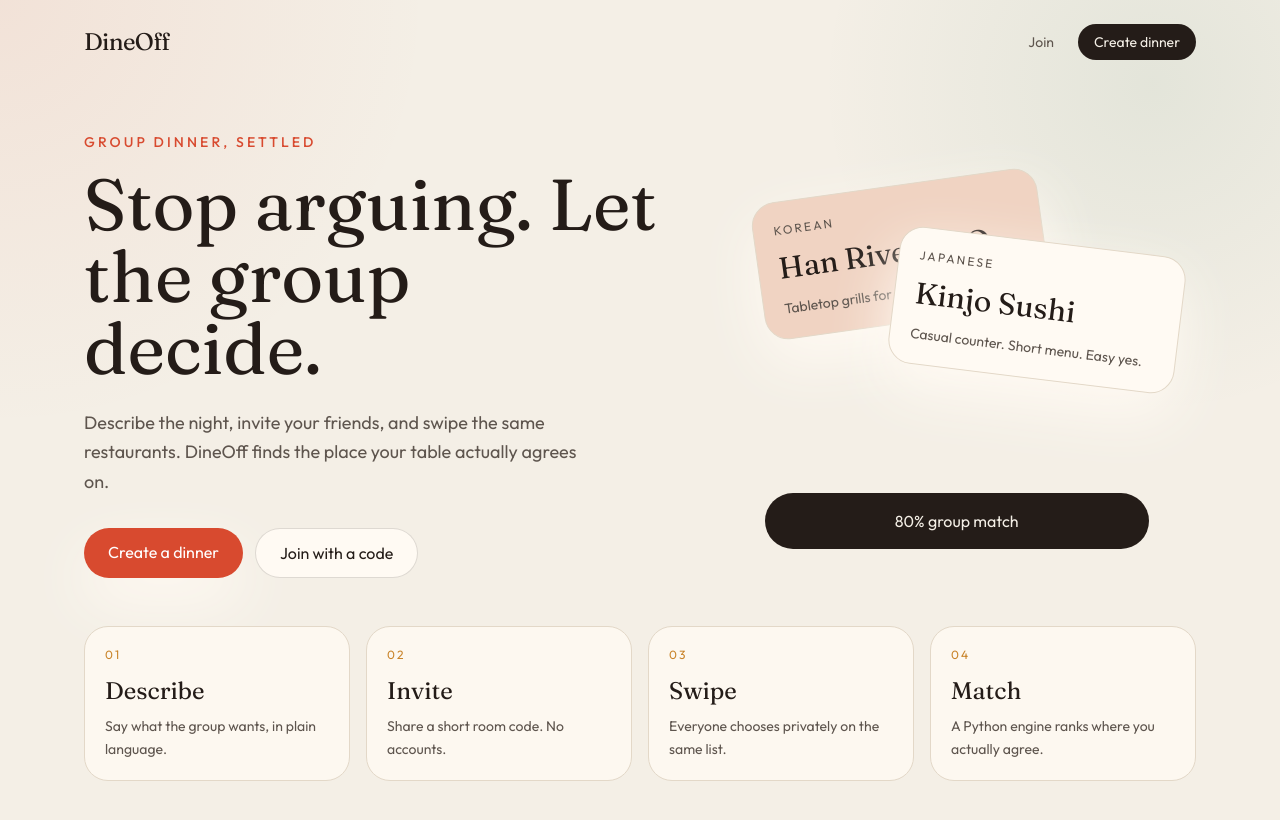
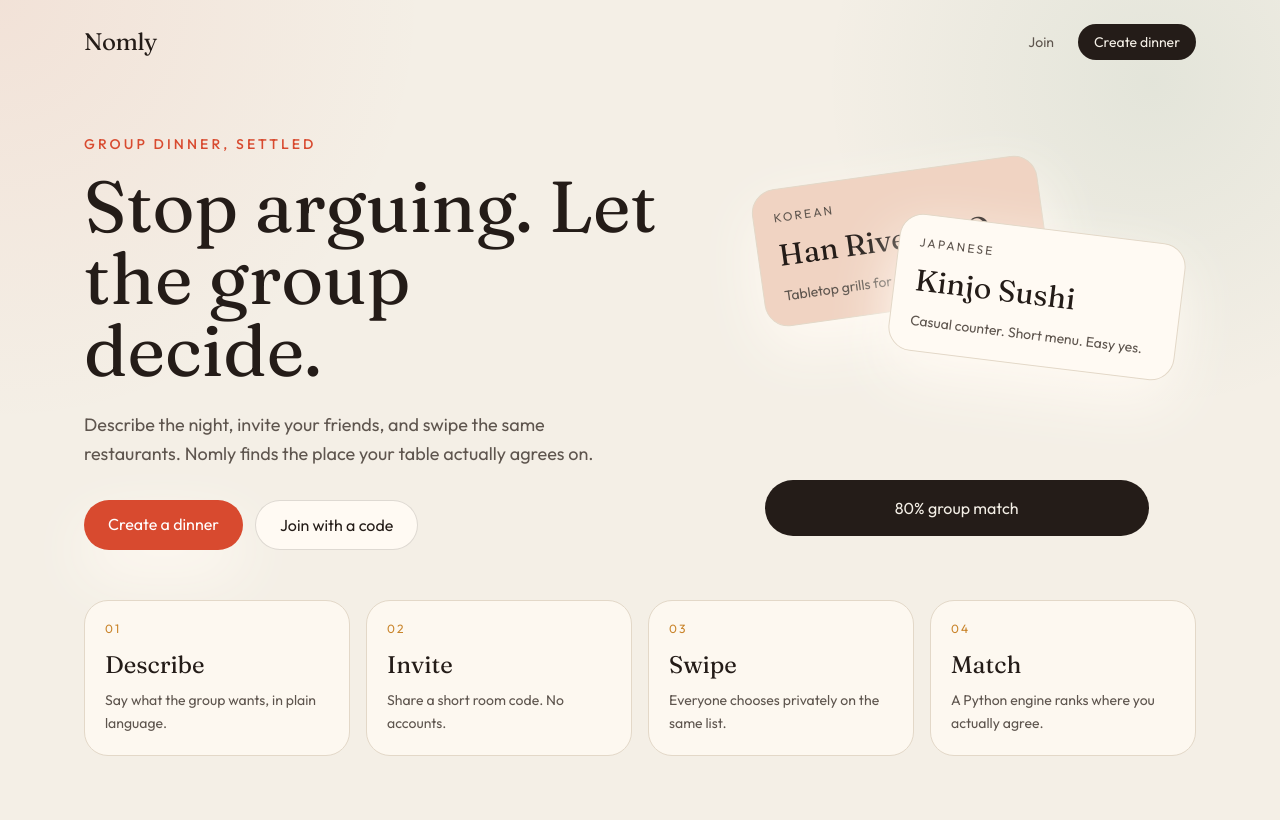
Before and after one commit to laraib-y/Nomly, a Next.js app in the folder frontend/: page / in a window 1280 px wide. Shown: the top 820 px of the page. Built offline with nearby package versions, Linux system fonts and the light colour scheme.

Commit message:
Rename DineOff to Nomly across the site.

```diff
--- a/frontend/app/layout.tsx
+++ b/frontend/app/layout.tsx
@@ -16,7 +16,7 @@ const outfit = Outfit({
 });
 
 export const metadata: Metadata = {
-  title: "DineOff",
+  title: "Nomly",
   description: "Stop arguing. Let the group decide where to eat.",
 };
 
--- a/frontend/app/page.tsx
+++ b/frontend/app/page.tsx
@@ -16,7 +16,7 @@ export default function HomePage() {
           Stop arguing. Let the group decide.
         </h1>
         <p className="mt-6 max-w-lg text-lg leading-relaxed text-ink-soft">
-          Describe the night, invite your friends, and swipe the same restaurants. DineOff finds the place your table
+          Describe the night, invite your friends, and swipe the same restaurants. Nomly finds the place your table
           actually agrees on.
         </p>
         <div className="mt-8 flex flex-wrap gap-3">
--- a/frontend/components/Header.tsx
+++ b/frontend/components/Header.tsx
@@ -4,7 +4,7 @@ export function Header() {
   return (
     <header className="mx-auto flex w-full max-w-6xl items-center justify-between px-5 py-6">
       <Link href="/" className="font-serif text-2xl tracking-tight">
-        DineOff
+        Nomly
       </Link>
       <nav className="flex items-center gap-2 text-sm">
         <Link href="/join" className="rounded-full px-4 py-2 text-ink-soft hover:text-ink">
--- a/frontend/components/Lobby.tsx
+++ b/frontend/components/Lobby.tsx
@@ -76,7 +76,7 @@ export function Lobby({ roomCode }: { roomCode: string }) {
 
   return (
     <section className="mx-auto max-w-xl pt-4">
-      <p className="text-sm uppercase tracking-[0.2em] text-chili">DineOff</p>
+      <p className="text-sm uppercase tracking-[0.2em] text-chili">Nomly</p>
       <div className="mt-3 flex items-end justify-between gap-4">
         <div>
           <p className="text-sm text-ink-soft">Room</p>
--- a/frontend/lib/api.ts
+++ b/frontend/lib/api.ts
@@ -23,7 +23,7 @@ async function request<T>(path: string, init?: RequestInit): Promise<T> {
       cache: "no-store",
     });
   } catch {
-    throw new ApiError(0, "Can't reach the DineOff API. Start the backend on port 8000.");
+    throw new ApiError(0, "Can't reach the Nomly API. Start the backend on port 8000.");
   }
 
   if (!response.ok) {
```
